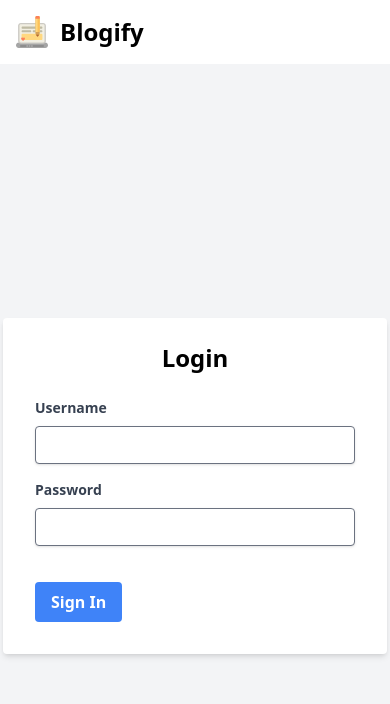
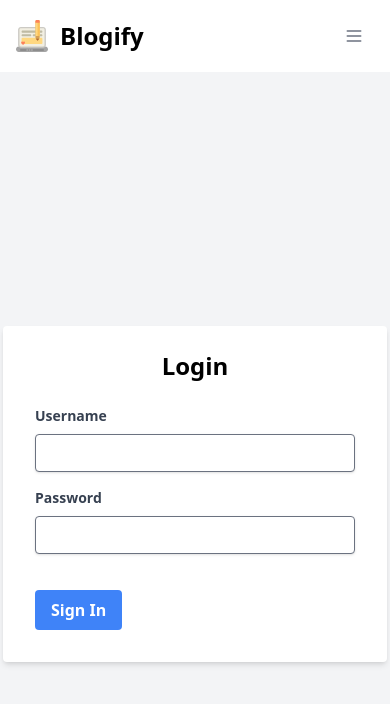
Before and after one commit to Kotik112/blog-frontend, a React (Vite) app: page /login in a window 390 px wide. Shown: the top 704 px of the page. Built offline with nearby package versions, Linux system fonts and the light colour scheme; no server answers.

Commit message:
Fix NavBar for mobile [skip ci]

```diff
--- a/src/components/BlogPost.jsx
+++ b/src/components/BlogPost.jsx
@@ -9,7 +9,10 @@
 
     useEffect(() => {
         if (image) {
-            fetchImage(image.id);
+            const loadImage = async () => {
+                await fetchImage(image.id);
+            };
+            loadImage();
         }
     }, [image]);
 
--- a/src/components/NavBar.jsx
+++ b/src/components/NavBar.jsx
@@ -16,7 +16,31 @@
                     <span className="self-center text-2xl font-semibold whitespace-nowrap dark:text-white">Blogify</span>
                 </Link>
 
-                <div className="hidden w-full md:block md:w-auto" id="navbar-default">
+                <button
+                    data-collapse-toggle="navbar-default"
+                    type="button"
+                    className="inline-flex items-center p-2 w-10 h-10 justify-center text-sm text-gray-500 rounded-lg md:hidden hover:bg-gray-100 focus:outline-none focus:ring-2 focus:ring-gray-200 dark:text-gray-400 dark:hover:bg-gray-700 dark:focus:ring-gray-600"
+                    aria-controls="navbar-default"
+                    aria-expanded="false"
+                    onClick={() => {
+                        const menu = document.getElementById('navbar-default');
+                        menu.classList.toggle('hidden');
+                    }}
+                >
+                    <span className="sr-only">Open main menu</span>
+                    <svg
+                        className="w-5 h-5"
+                        aria-hidden="true"
+                        fill="none"
+                        stroke="currentColor"
+                        viewBox="0 0 24 24"
+                        xmlns="http://www.w3.org/2000/svg"
+                    >
+                        <path strokeLinecap="round" strokeLinejoin="round" strokeWidth="2" d="M4 6h16M4 12h16M4 18h16"></path>
+                    </svg>
+                </button>
+
+                <div className="w-full md:block md:w-auto hidden" id="navbar-default">
                     <ul className="font-medium flex flex-col p-4 md:p-0 mt-4 border border-gray-100 rounded-lg bg-gray-50
                     md:flex-row md:space-x-8 rtl:space-x-reverse md:mt-0 md:border-0 md:bg-white dark:bg-gray-800
                     md:dark:bg-gray-900 dark:border-gray-700">
```
